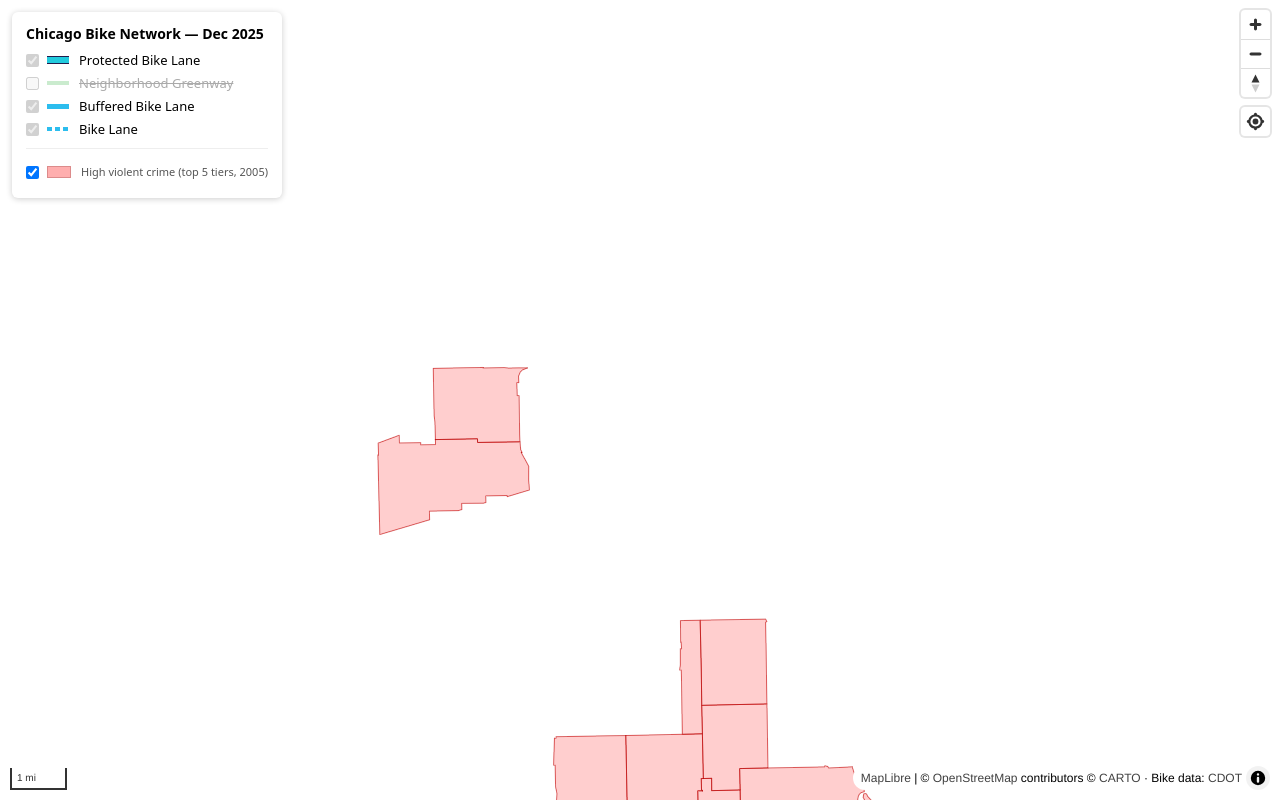
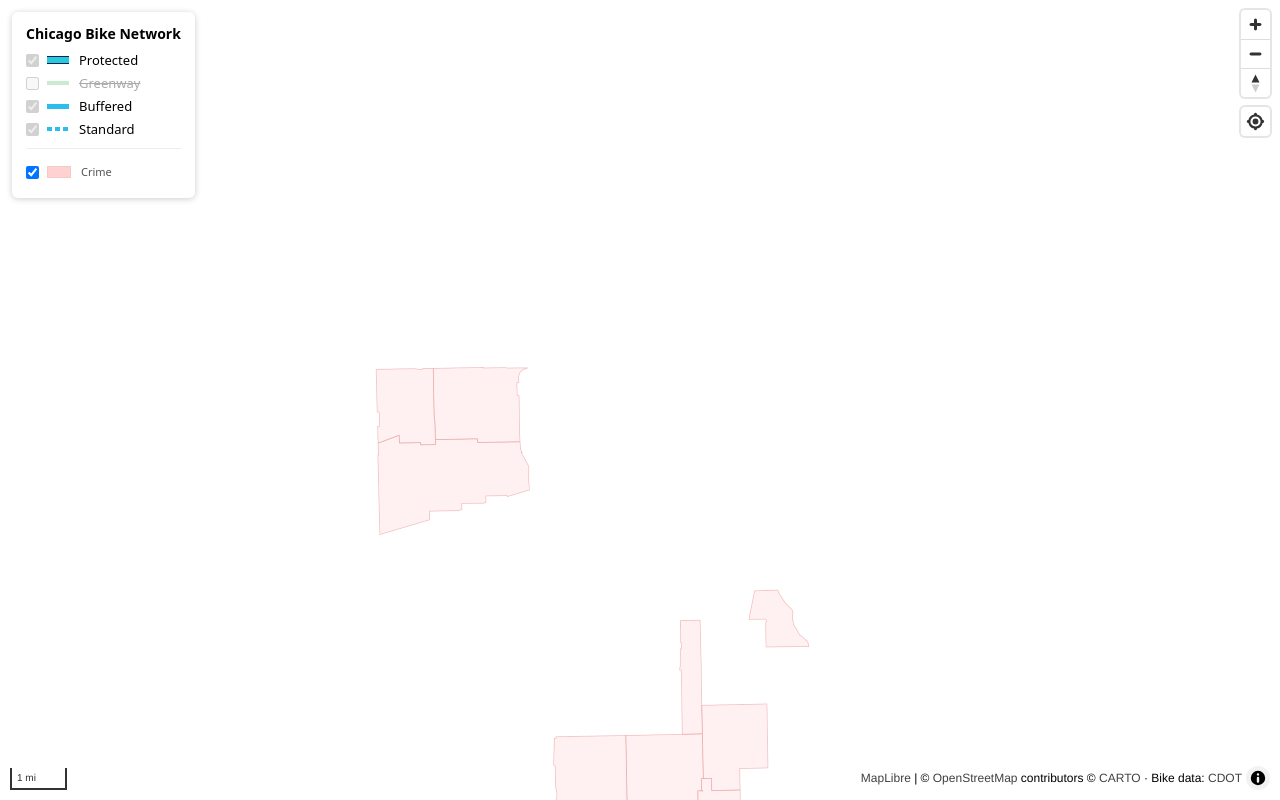
Before and after one commit to natechicago/bike-network, a plain HTML site: page index.html in a window 1280 px wide. Drawn offline with nearby package versions, Linux system fonts and the light colour scheme; no server answers.

Commit message:
commit 4

```diff
--- a/index.html
+++ b/index.html
@@ -47,7 +47,7 @@
   #legend .swatch.green   { background: #2FB13F; }
   #legend .swatch.buff    { height: 5px; background: #2CBDEE; }
   #legend .swatch.lane    { background: repeating-linear-gradient(90deg, #2CBDEE 0 5px, transparent 5px 8px); }
-  #legend .swatch.crime   { height: 10px; background: #ff4d4d; opacity: 0.45; border: 1px solid #b30000; }
+  #legend .swatch.crime   { height: 10px; background: #ffb3b3; opacity: 0.6; border: 1px solid #e8a8a8; }
 
   #legend .footnote {
     margin-top: 10px;
@@ -76,13 +76,13 @@
 <div id="map"></div>
 
 <div id="legend">
-  <h3>Chicago Bike Network &mdash; Dec 2025</h3>
-  <label class="row"><input type="checkbox" data-facility="Protected Bike Lane" checked disabled><span class="swatch pbl"></span><span class="label">Protected Bike Lane</span></label>
-  <label class="row off"><input type="checkbox" data-facility="Neighborhood Greenway" disabled><span class="swatch green"></span><span class="label">Neighborhood Greenway</span></label>
-  <label class="row"><input type="checkbox" data-facility="Buffered Bike Lane" checked disabled><span class="swatch buff"></span><span class="label">Buffered Bike Lane</span></label>
-  <label class="row"><input type="checkbox" data-facility="Bike Lane" checked disabled><span class="swatch lane"></span><span class="label">Bike Lane</span></label>
+  <h3>Chicago Bike Network</h3>
+  <label class="row"><input type="checkbox" data-facility="Protected Bike Lane" checked disabled><span class="swatch pbl"></span><span class="label">Protected</span></label>
+  <label class="row off"><input type="checkbox" data-facility="Neighborhood Greenway" disabled><span class="swatch green"></span><span class="label">Greenway</span></label>
+  <label class="row"><input type="checkbox" data-facility="Buffered Bike Lane" checked disabled><span class="swatch buff"></span><span class="label">Buffered</span></label>
+  <label class="row"><input type="checkbox" data-facility="Bike Lane" checked disabled><span class="swatch lane"></span><span class="label">Standard</span></label>
   <div class="footnote">
-    <label class="row"><input type="checkbox" id="toggle-crime" checked><span class="swatch crime"></span><span class="label">High violent crime (top 5 tiers, 2005)</span></label>
+    <label class="row"><input type="checkbox" id="toggle-crime" checked><span class="swatch crime"></span><span class="label">Crime</span></label>
   </div>
 </div>
 
@@ -165,8 +165,8 @@
     type: 'fill',
     source: 'high-crime',
     paint: {
-      'fill-color': '#ff4d4d',
-      'fill-opacity': 0.28
+      'fill-color': '#ffb3b3',
+      'fill-opacity': 0.18
     }
   });
   map.addLayer({
@@ -175,9 +175,9 @@
     source: 'high-crime',
     layout: { 'line-cap': 'round', 'line-join': 'round' },
     paint: {
-      'line-color': '#b30000',
-      'line-width': 1,
-      'line-opacity': 0.5
+      'line-color': '#e8a8a8',
+      'line-width': 0.8,
+      'line-opacity': 0.55
     }
   });
 
@@ -343,21 +343,6 @@
     event.target.closest('.row').classList.toggle('off', !visible);
   });
 
-  // Click popup for the high-crime fill so users can see the tier.
-  map.on('click', 'high-crime-fill', (e) => {
-    const f = e.features[0];
-    const name = escapeHtml(f.properties.COMMUNITY || '');
-    const tier = escapeHtml(f.properties.tier || '?');
-    const label = escapeHtml(f.properties.tier_label || '');
-    new maplibregl.Popup()
-      .setLngLat(e.lngLat)
-      .setHTML(
-        '<strong>' + name + '</strong><br>' +
-        '<small>Violent crime tier ' + tier + ' &middot; ' + label + ' per 100k<br>' +
-        '(2005 Chicago Police data)</small>'
-      )
-      .addTo(map);
-  });
 });
 </script>
 </body>
```
Also changed, not shown: high-crime-neighborhoods.geojson.
